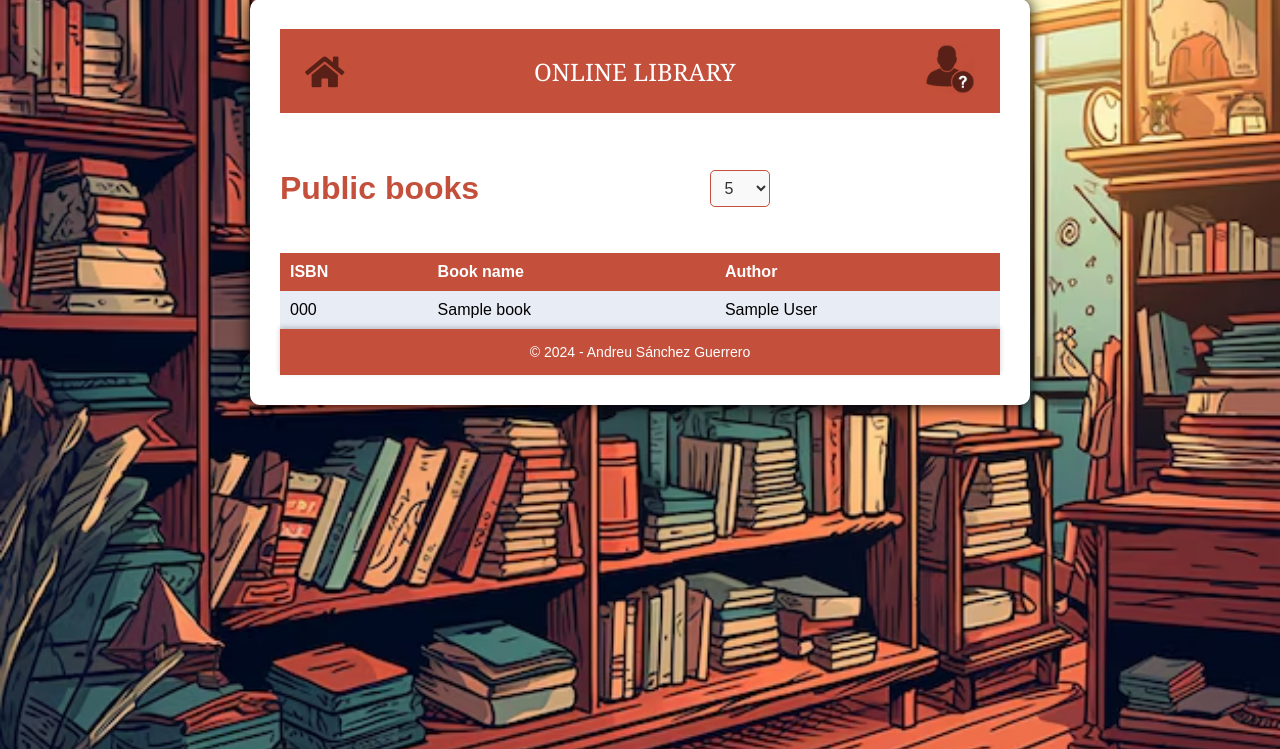
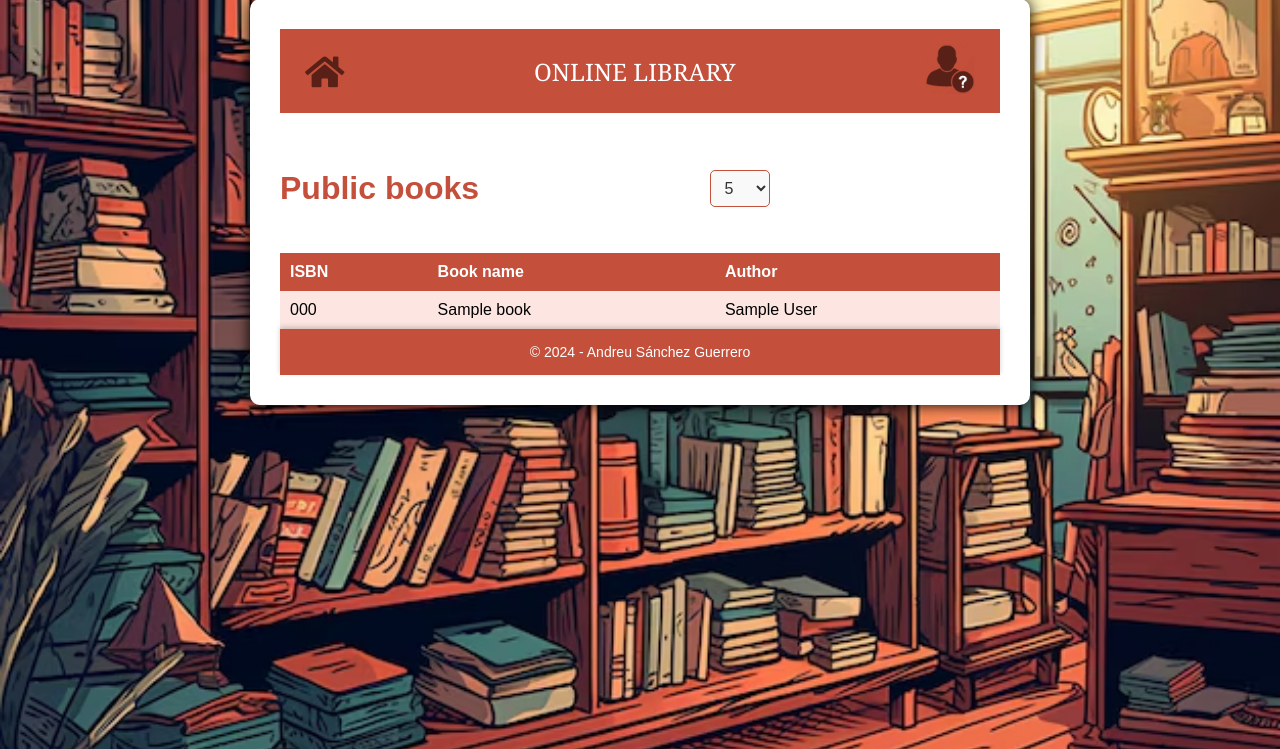
Before and after one commit to AndreuSanchezGuerrero/Andreu_Sanchez_Pt05, a PHP site: page / in a window 1280 px wide. Shown: the part 51-800 px from the top of the page. Run offline with PHP 8.4, Linux system fonts and the light colour scheme; tables that the repository leaves empty or names only in its code hold one stand-in row (values such as "Sample post").

Commit message:
Use layout.css as a  barril sheet

```diff
--- a/views/auth/login/login.css
+++ b/views/auth/login/login.css
@@ -1,4 +1,3 @@
-/* Centrado del contenedor */
 .caja {
     margin: 0;
     padding: 20px;
@@ -9,7 +8,6 @@
     background-image: url('../../img/biblio.avif');
 }
 
-/* Contenedor principal */
 .login-container {
     max-width: 620px;
     margin: 40px auto;
@@ -24,7 +22,6 @@
     font-size: 2em;
 }
 
-/* Botons */
 .btn {
     padding: 10px 15px;
     border: none;
--- a/views/components/alert/alert.css
+++ b/views/components/alert/alert.css
@@ -1,11 +1,9 @@
 /* Andreu Sánchez Guerrero */
-/* Estil dels missatges d'error */
 .error {
     color: #cc0014;
     text-align: left;
 }
 
-/* Estil del missatge d'alerta */
 .alert {
     margin:auto;
     width: 300px;
@@ -22,12 +20,6 @@
     left: 37.5%;
 }
 
-/* Estil del missatge d'alerta d'error */
-.alert.error {
-    background-color: #f44336;
-}
-
-/* Mostrar el missatge d'alerta */
 .alert.show {
     display: block;
     opacity: 1;
--- a/views/components/books/books.css
+++ b/views/components/books/books.css
@@ -5,13 +5,10 @@ form .error p {
     align-items: center;
 }
 
-/* Icona d'error dins del formulari */
 form .error i {
     margin-right: 5px;
     font-size: 18px;
 }
-
-/* Estils de la Taula */
 
 .table {
     width: 100%;
@@ -29,7 +26,7 @@ form .error i {
 }
 
 .table tbody tr:nth-child(odd) {
-    background-color: #e8ecf4;;
+    background-color: #FDE6E2;
 }
 
 .table tbody tr:nth-child(even) {
@@ -43,7 +40,7 @@ form .error i {
 .btn-sm {
     padding: 8px 11px;
     margin: 0 5px;
-    transition: background-color 0.3s ease, color 0.3s ease; /* Transición suave al hacer hover */
+    transition: background-color 0.3s ease, color 0.3s ease;
 }
 
 /* Botón de Editar (lápiz) */
--- a/views/components/form/from.css
+++ b/views/components/form/from.css
@@ -1,5 +1,4 @@
 /*Andreu Sánchez Guerrero*/
-/* form.css */
 .form-book {
     margin-bottom: 20px;
 }
--- a/views/layout.css
+++ b/views/layout.css
@@ -1,15 +1,23 @@
 /* Andreu Sánchez Guerrero */
 
-/* General */
+@import url(auth/login/login.css);
+@import url(auth/register/register.css);
+@import url(components/alert/alert.css);
+@import url(components/header/header.css);
+@import url(components/footer/footer.css);
+@import url(components/books/books.css);
+@import url(components/form/from.css);
+@import url(components/pagination/pagination.css);
+
 body {
     font-family: Arial, sans-serif;
     background-image: url(img/biblio.avif);
     margin: 0;
     padding: 20px;
-    background-size: cover;  /* Hace que la imagen cubra toda la pantalla */
-    background-position: center;  /* Centra la imagen */
-    background-repeat: no-repeat;  /* Evita que la imagen se repita */
-    background-attachment: fixed;  /* Mantiene la imagen fija al hacer scroll */
+    background-size: cover;
+    background-position: center;
+    background-repeat: no-repeat;
+    background-attachment: fixed;
 }
 
 h2 {
@@ -17,7 +25,6 @@ h2 {
     font-size: 2em;
 }
 
-/* Estructura de contenidors layout */
 .container {
     max-width: 720px;
     margin: 30px auto;
@@ -31,10 +38,8 @@ h2 {
     margin-top: 50px;
 }
 
-
-/* Botons */
 .btn {
-    padding: 10px 15px;
+    padding: 8px 13px;
     border: none;
     border-radius: 5px;
     text-decoration: none;
--- a/views/layout.php
+++ b/views/layout.php
@@ -6,13 +6,6 @@
     <meta name="viewport" content="width=device-width, initial-scale=1.0">
     <title>Gestió d'Articles</title>
     <link rel="stylesheet" href="views/layout.css">
-    <link rel="stylesheet" href="views/components/header/header.css">
-    <link rel="stylesheet" href="views/auth/login/login.css">
-    <link rel="stylesheet" href="views/components/form/from.css">
-    <link rel="stylesheet" href="views/components/pagination/pagination.css">
-    <link rel="stylesheet" href="views/components/books/books.css">
-    <link rel="stylesheet" href="views/components/alert/alert.css">
-    <link rel="stylesheet" href="views/components/footer/footer.css">
     <script defer src="views/components/alert/alert.js"></script>
     <link rel="stylesheet" href="https://cdnjs.cloudflare.com/ajax/libs/font-awesome/5.15.3/css/all.min.css">
 </head>
```
Also changed, not shown: views/components/footer/footer.css (+11 -11 lines).
